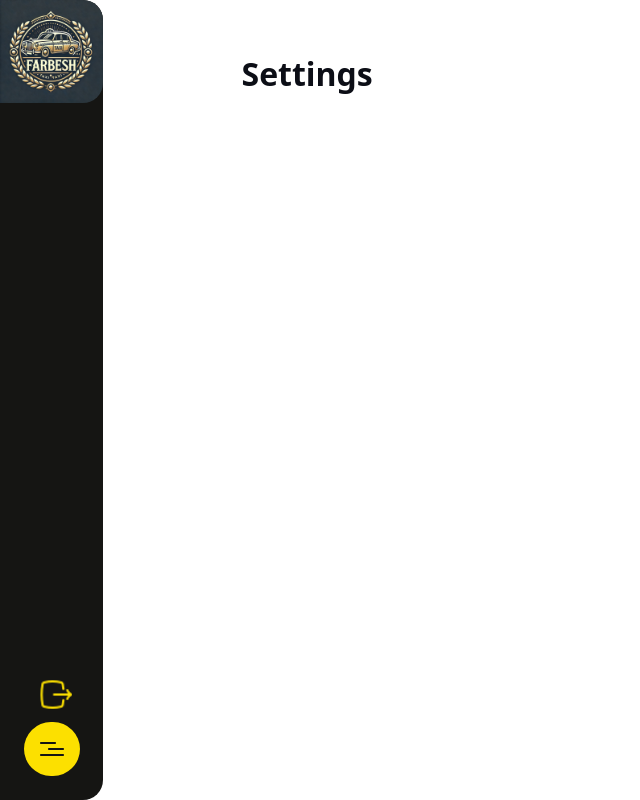
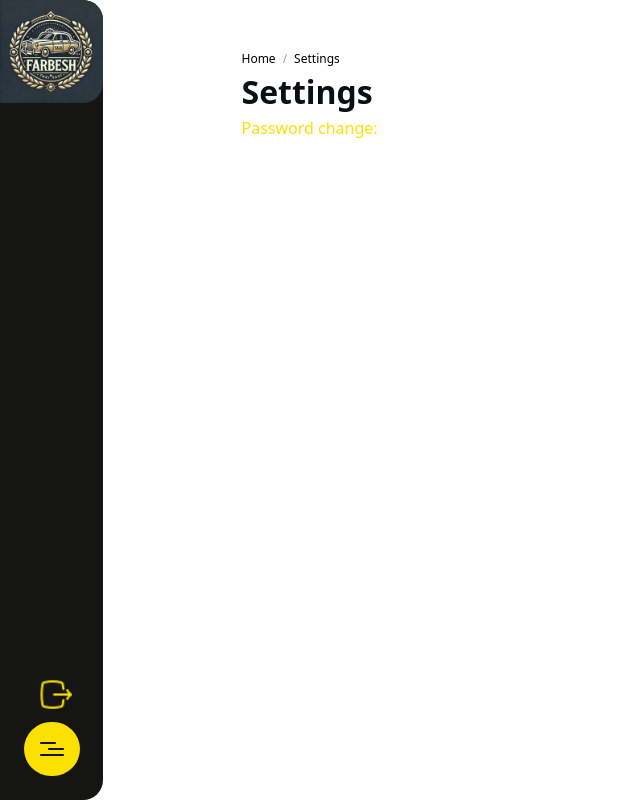
Before and after one commit to MuminovMuslimbek/Farbesh_Admin, a React (Vite) app: page /settings in a window 1280 px wide. Shown: the whole page, without its empty margins (0-640 px from the left). Built offline with nearby package versions, Linux system fonts and the light colour scheme; sample sign-in values are in the browser's storage.

Commit message:
commit done

```diff
--- a/src/components/Header.jsx
+++ b/src/components/Header.jsx
@@ -18,7 +18,7 @@ function Header() {
     }
 
     return (
-        <div className="relative flex flex-col justify-between items-center bg-[#151513] pb-[24px] rounded-r-[20px] w-auto max-w-[103px] min-h-screen">
+        <header className="relative flex flex-col justify-between items-center bg-[#151513] pb-[24px] rounded-r-[20px] w-auto max-w-[103px] min-h-screen">
             <Link to="/">
                 <img className="rounded-r-[20px] w-[103px] h-[103px]" src={Logo} />
             </Link>
@@ -41,7 +41,7 @@ function Header() {
                     <Link to="/settings" className="text-md text-white">Settings</Link>
                 </motion.div>
             </div>
-        </div>
+        </header>
     )
 }
 
--- a/src/pages/Home.jsx
+++ b/src/pages/Home.jsx
@@ -6,7 +6,7 @@ function Home() {
     <div className='w-full max-w-[1200px]'>
       <div className='flex justify-between w-full'>
         <h1 className='font-bold text-[#0C0E16] text-[32px]'>Drivers</h1>
-        <button class="hidden md:flex items-center gap-[8px] bg-[#FCE000] p-[6px] pr-[14px] rounded-[24px] text-[12px] text-white active:scale-95 transition-[0.3s] cursor-pointer">
+        <button className="hidden md:flex items-center gap-[8px] bg-[#FCE000] p-[6px] pr-[14px] rounded-[24px] text-[12px] text-white active:scale-95 transition-[0.3s] cursor-pointer">
           <img src={plusBtn} alt="New" /> New Driver </button>
       </div>
     </div>
--- a/src/pages/Settings.jsx
+++ b/src/pages/Settings.jsx
@@ -1,9 +1,17 @@
 import React from 'react'
+import { Link } from 'react-router-dom';
 
 function Settings() {
   return (
     <div>
+      <div className='flex gap-[7px] text-[12px]'>
+        <Link to={'/'}>Home</Link> <span className='text-gray-400'>/</span> <p>Settings</p>
+      </div>
       <h1 className='font-bold text-[#0C0E16] text-[32px]'>Settings</h1>
+      <p className='text-[#FCE000]'>Password change:</p>
+      <form>
+        <input type="text" />
+      </form>
     </div>
   )
 }
```
